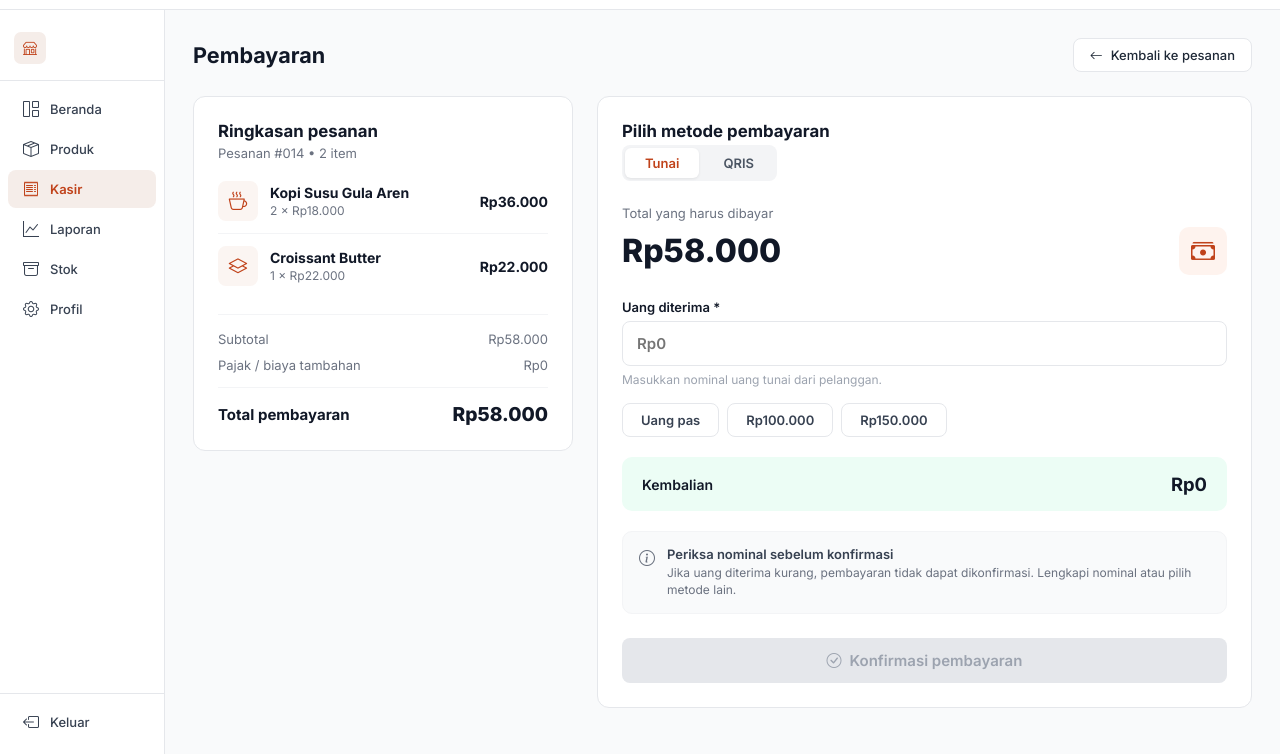
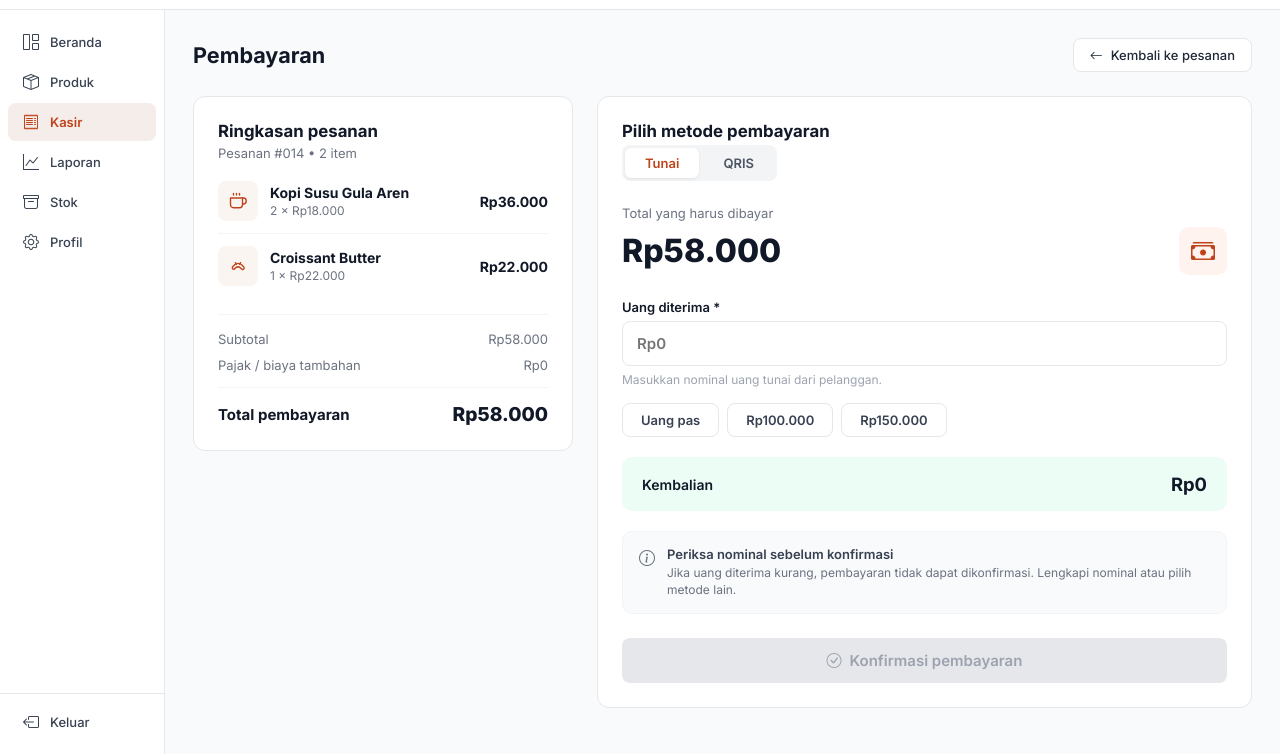
Before and after one commit to Drexus25/pos.it, a plain HTML site: page payment.html in a window 1280 px wide. Shown: the part 46-800 px from the top of the page. Drawn offline with nearby package versions, Linux system fonts and the light colour scheme.

Commit message:
feat(icons): synchronize food and beverage svg icons across products and cashier

```diff
--- a/js/productsData.js
+++ b/js/productsData.js
@@ -52,6 +52,32 @@ function formatHarga(angka) {
     return 'Rp' + Number(angka).toLocaleString('id-ID');
 }
 
+function getProductIconSvg(p, size = 44) {
+    if (p && p.image) {
+        return `<img src="${p.image}" style="width:100%;height:100%;object-fit:cover;border-radius:8px;" alt="${p.nama || ''}" />`;
+    }
+    const name = ((p && p.nama) || '').toLowerCase();
+    const kat = ((p && p.kategori) || '').toLowerCase();
+    const isGreen = (p && p.iconGreen) || name.includes('matcha');
+
+    if (isGreen) {
+        return `<svg width="${size}" height="${size}" viewBox="0 0 24 24" fill="none" stroke="currentColor" stroke-width="1.8" stroke-linecap="round" stroke-linejoin="round"><path d="M11 20A7 7 0 0 1 9.8 6.1C15.5 5 17 4.48 19 2c1 2 2 4.18 2 8 0 5.5-4.78 10-10 10Z"/><path d="M2 21c0-3 1.85-5.36 5.08-6C9.5 14.52 12 13 13 12"/></svg>`;
+    }
+    if (name.includes('croissant') || name.includes('pastry')) {
+        return `<svg width="${size}" height="${size}" viewBox="0 0 24 24" fill="none" stroke="currentColor" stroke-width="1.8" stroke-linecap="round" stroke-linejoin="round"><path d="m4.6 13.4 3-3a6.5 6.5 0 0 1 9.2 0l3 3a2 2 0 0 1-2.8 2.8l-1.4-1.4a8 8 0 0 0-3.6-1.8 8 8 0 0 0-3.6 1.8l-1.4 1.4a2 2 0 0 1-2.4-2.8z"/><path d="m8.5 7.5 1.5 2.5"/><path d="m15.5 7.5-1.5 2.5"/></svg>`;
+    }
+    if (name.includes('roti') || name.includes('sandwich') || name.includes('toast') || kat === 'makanan' || (p && p.icon === 'bi-bookmark')) {
+        return `<svg width="${size}" height="${size}" viewBox="0 0 24 24" fill="none" stroke="currentColor" stroke-width="1.8" stroke-linecap="round" stroke-linejoin="round"><path d="m3 11 9-7 9 7v2H3z"/><path d="M3 13h18v2a4 4 0 0 1-4 4H7a4 4 0 0 1-4-4z"/><path d="M7 13v2"/><path d="M17 13v2"/></svg>`;
+    }
+    if (name.includes('teh') || name.includes('lemon') || name.includes('jus') || name.includes('straw') || name.includes('juice')) {
+        return `<svg width="${size}" height="${size}" viewBox="0 0 24 24" fill="none" stroke="currentColor" stroke-width="1.8" stroke-linecap="round" stroke-linejoin="round"><path d="m19 8-1.5 12.5a2 2 0 0 1-2 1.5H8.5a2 2 0 0 1-2-1.5L5 8"/><line x1="4" y1="8" x2="20" y2="8"/><line x1="14" y1="2" x2="11" y2="8"/></svg>`;
+    }
+    if (kat === 'minuman' || name.includes('kopi') || name.includes('coffee') || name.includes('latte') || name.includes('espresso') || name.includes('cappuccino')) {
+        return `<svg width="${size}" height="${size}" viewBox="0 0 24 24" fill="none" stroke="currentColor" stroke-width="1.8" stroke-linecap="round" stroke-linejoin="round"><path d="M18 8h1a4 4 0 0 1 0 8h-1"></path><path d="M2 8h16v9a4 4 0 0 1-4 4H6a4 4 0 0 1-4-4V8z"></path><line x1="6" y1="2" x2="6" y2="4"></line><line x1="10" y1="2" x2="10" y2="4"></line><line x1="14" y1="2" x2="14" y2="4"></line></svg>`;
+    }
+    return `<svg width="${size}" height="${size}" viewBox="0 0 24 24" fill="none" stroke="currentColor" stroke-width="1.8" stroke-linecap="round" stroke-linejoin="round"><path d="M21 16V8a2 2 0 0 0-1-1.73l-7-4a2 2 0 0 0-2 0l-7 4A2 2 0 0 0 3 8v8a2 2 0 0 0 1 1.73l7 4a2 2 0 0 0 2 0l7-4A2 2 0 0 0 21 16z"/><polyline points="3.27 6.96 12 12.01 20.73 6.96"/><line x1="12" y1="22.08" x2="12" y2="12"/></svg>`;
+}
+
 function resetProducts() {
     localStorage.setItem(POSIT_STORAGE_KEY, JSON.stringify(DEFAULT_PRODUCTS));
     return DEFAULT_PRODUCTS;
--- a/payment.html
+++ b/payment.html
@@ -14,6 +14,7 @@
         <script src="js/productsData.js"></script>
         <script src="js/transaction.js"></script>
         <script src="js/companyProfile.js"></script>
+        <script src="js/sonner.js"></script>
     </head>
 
     <body>
@@ -32,13 +33,7 @@
         </div>
 
         <aside class="sidebar">
-            <div class="sidebar-business">
-                <span class="sidebar-business-icon"><i class="bi bi-shop"></i></span>
-                <div class="sidebar-business-info">
-                    <div class="sidebar-business-name" id="sidebarBusinessName"></div>
-                    <div class="sidebar-business-type" id="sidebarBusinessType"></div>
-                </div>
-            </div>
+
 
             <a href="dashboard.html" class="nav-item">
                 <i class="bi bi-grid-1x2"></i> Beranda
@@ -274,16 +269,7 @@
                 const listEl = document.getElementById('summaryItemsList');
                 listEl.innerHTML = currentOrder.items.map(item => {
                     const isGreen = item.iconGreen || (item.nama || '').toLowerCase().includes('matcha');
-                    let iconInner = '';
-                    if (item.image) {
-                        iconInner = `<img src="${item.image}" style="width:100%;height:100%;object-fit:cover;border-radius:8px;" />`;
-                    } else if (isGreen) {
-                        iconInner = `<i class="bi bi-flower1" style="color:#16a34a;"></i>`;
-                    } else if ((item.nama || '').toLowerCase().includes('roti') || (item.nama || '').toLowerCase().includes('croissant')) {
-                        iconInner = `<i class="bi bi-layers"></i>`;
-                    } else {
-                        iconInner = `<i class="bi bi-cup-hot"></i>`;
-                    }
+                    const iconInner = getProductIconSvg(item, 18);
 
                     return `
                         <div class="summary-item-row">
```
Also changed, not shown: payment-cashier.html (+3 -17 lines), products-cashier.html (+4 -8 lines), products.html (+4 -8 lines).
